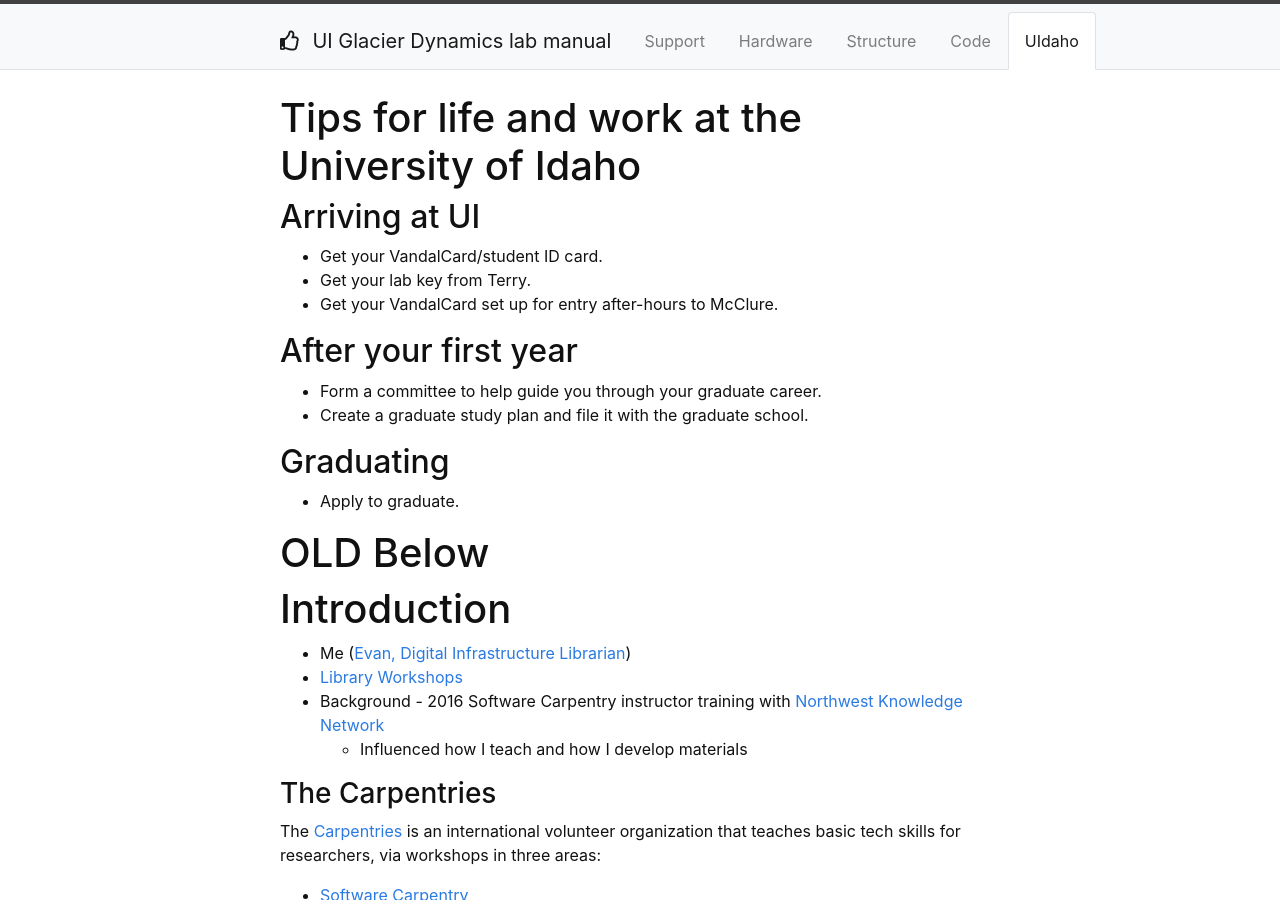
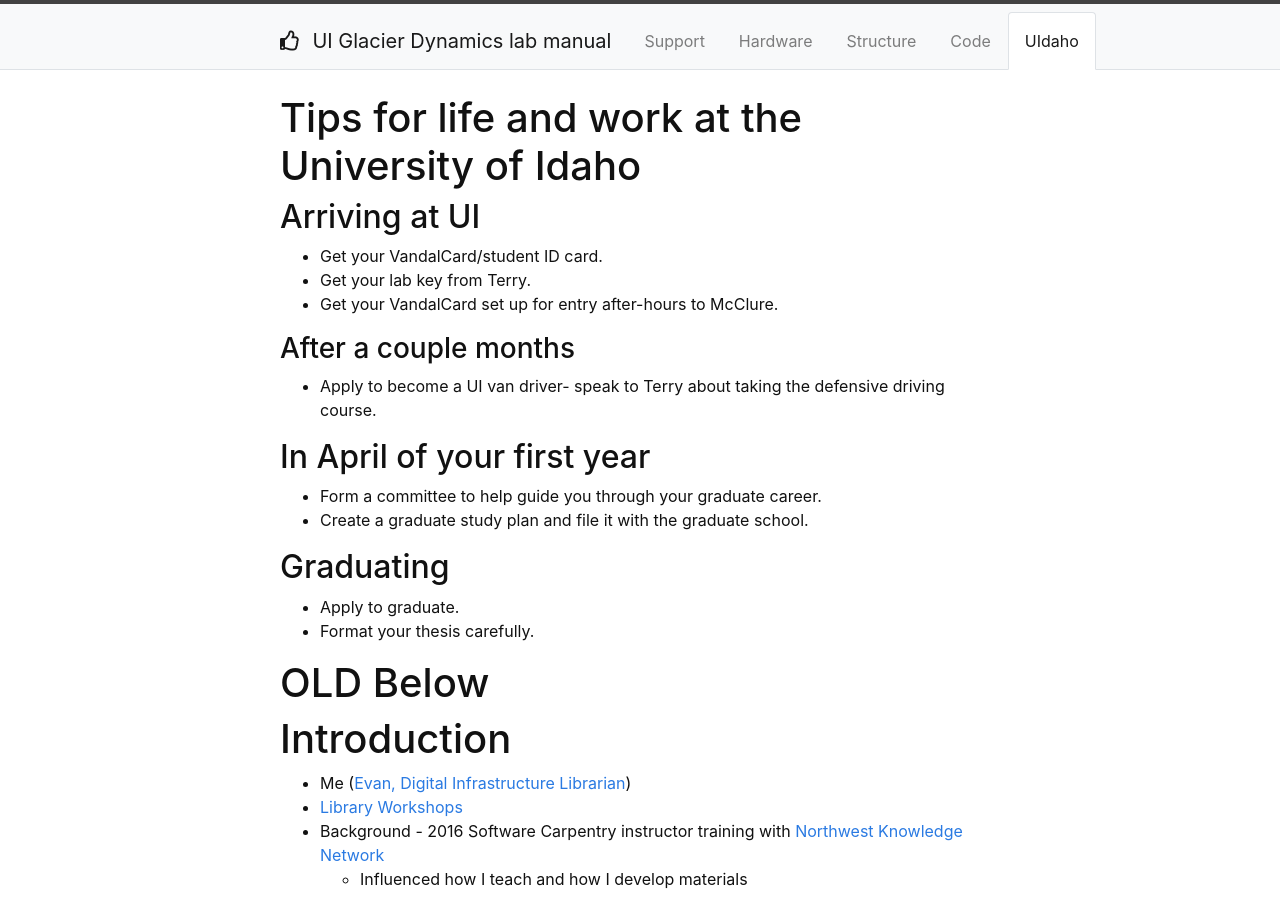
Before and after one commit to yoramterleth/uiglaciology, a Jekyll site: the page built from content/4-UIdaho.md, in a window 1280 px wide and 900 px high. Built offline with Jekyll 4.4.1, drawn with Linux system fonts in a browser that asks for light colours.

Commit message:
Update 4-UIdaho.md

```diff
--- a/content/4-UIdaho.md
+++ b/content/4-UIdaho.md
@@ -10,12 +10,16 @@ nav: true
 - Get your lab key from Terry.
 - Get your VandalCard set up for entry after-hours to McClure.
 
-## After your first year
+### After a couple months
+- Apply to become a UI van driver- speak to Terry about taking the defensive driving course.
+
+## In April of your first year
 - Form a committee to help guide you through your graduate career.
 - Create a graduate study plan and file it with the graduate school.
 
 ## Graduating
 - Apply to graduate.
+- Format your thesis carefully.
 
 
 # OLD Below
```
